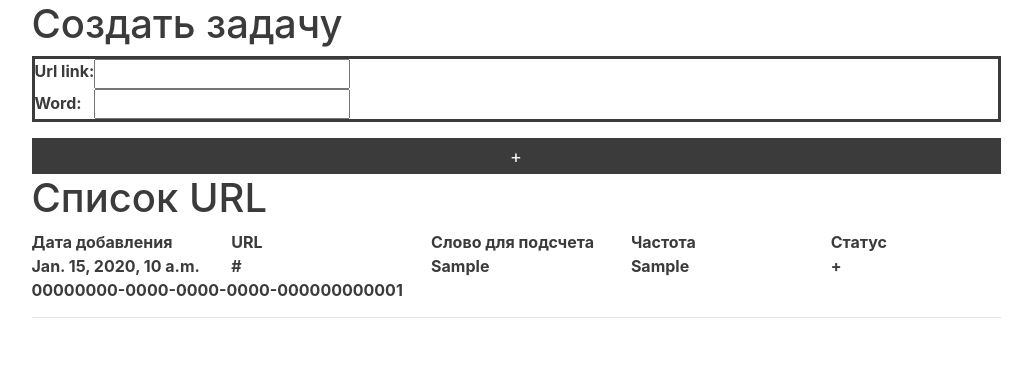
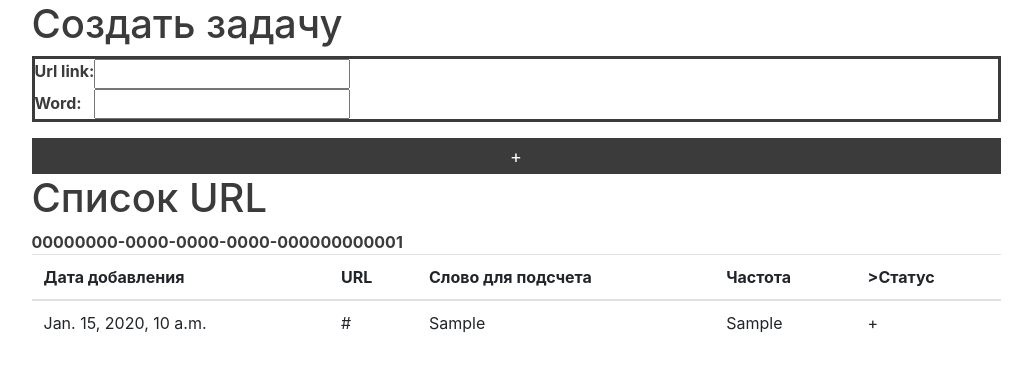
Before and after one commit to KznRkjp/mod21homework, a Django app: page /url_count/list/ in a window 1280 px wide. Shown: the top 372 px of the page, without its empty margins (124-1156 px from the left). Run offline with Django 3.2, Linux system fonts and the light colour scheme; tables that the repository leaves empty hold one stand-in row (values such as "Sample post"); some libraries are stand-ins or nearby versions.

Commit message:
Update list.html

```diff
--- a/url_count/templates/urls/list.html
+++ b/url_count/templates/urls/list.html
@@ -25,31 +25,35 @@
 </div>
 <div class="container">
   <h1>Список URL</h1>
-  <div class="row">
-    <div class="col-sm">Дата добавления</div>
-    <div class="col-lg">URL</div>
-    <div class="col-sm">Слово для подсчета</div>
-    <div class="col-sm">Частота</div>
-    <div class="col-sm">Статус</div>
-  </div>
+  <table class="table">
+    <thead>
+      <tr>
+        <th scope="col">Дата добавления</th>
+        <th scope="col">URL</th>
+        <th scope="col">Слово для подсчета</th>
+        <th scope="col">Частота</th>
+        <th scope="col">>Статус</th>
+      </tr>
+    </thead>
+    <tbody>
+      {% for url in urls %}
 
-      {% for url in urls %}
-    <div class="row">
-        <div class="col-sm">{{url.date}}</div>
-        <div class="col-lg">{{url}}</div>
-        <div class="col-sm">{{url.word}}</div>
+        <td>{{url.date}}</td>
+        <td>{{url}}</td>
+        <td>{{url.word}}</td>
         {% if url.status %}
-          <div class="col-sm">{{url.result}}</div>
-          <div class="col-sm">+</div>
+          <td>{{url.result}}</td>
+          <td>+</td>
         {% else %}
-          <div class="col-sm">-</div>
-          <div class="col-sm">-</div>
+          <td>-</td>
+          <td>-</td>
         {% endif %}
-    </div>
+
+    </tbody>
     <div class="row">
     <div class="col">{{url.job}}</div>
     </div>
-      <hr/>
+
 
       {% endfor %}
 
```
